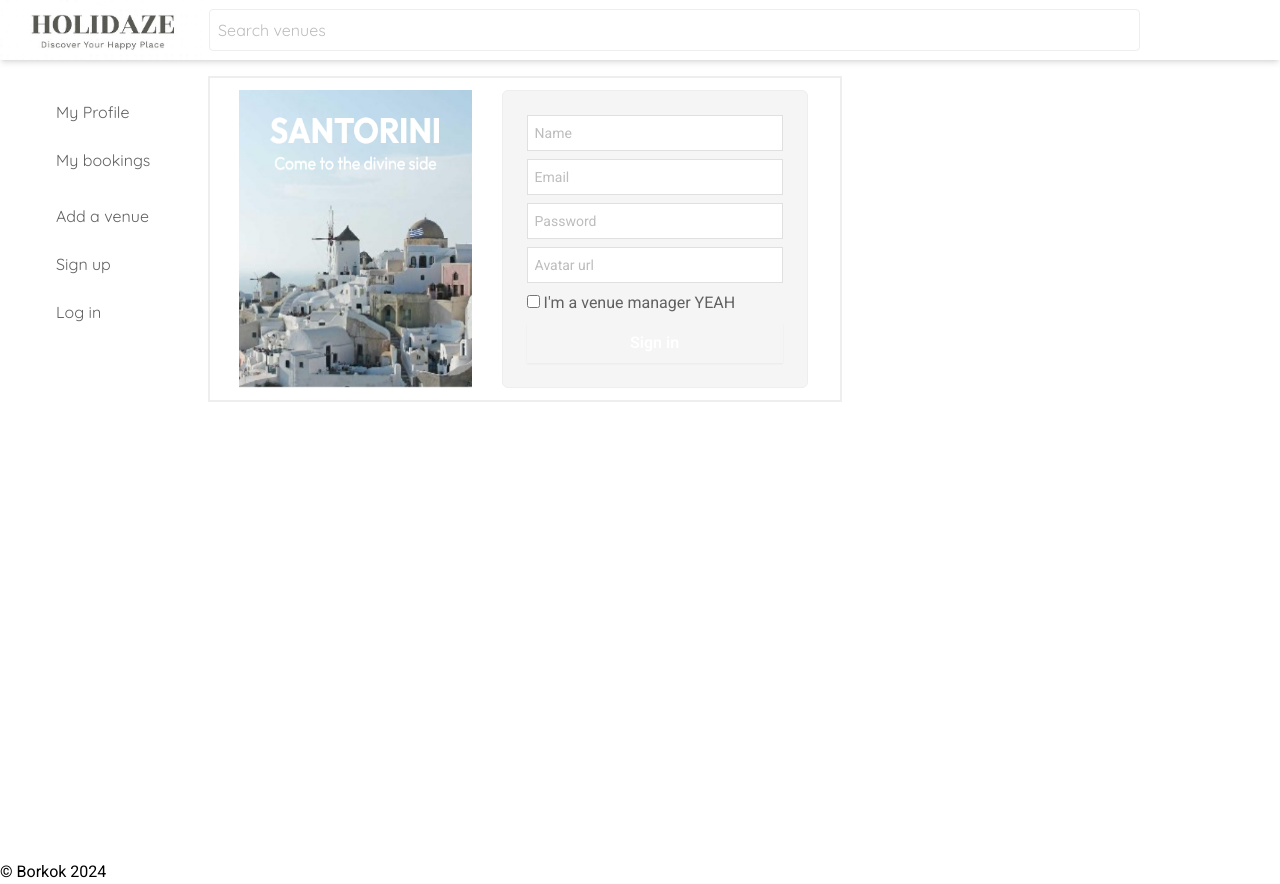
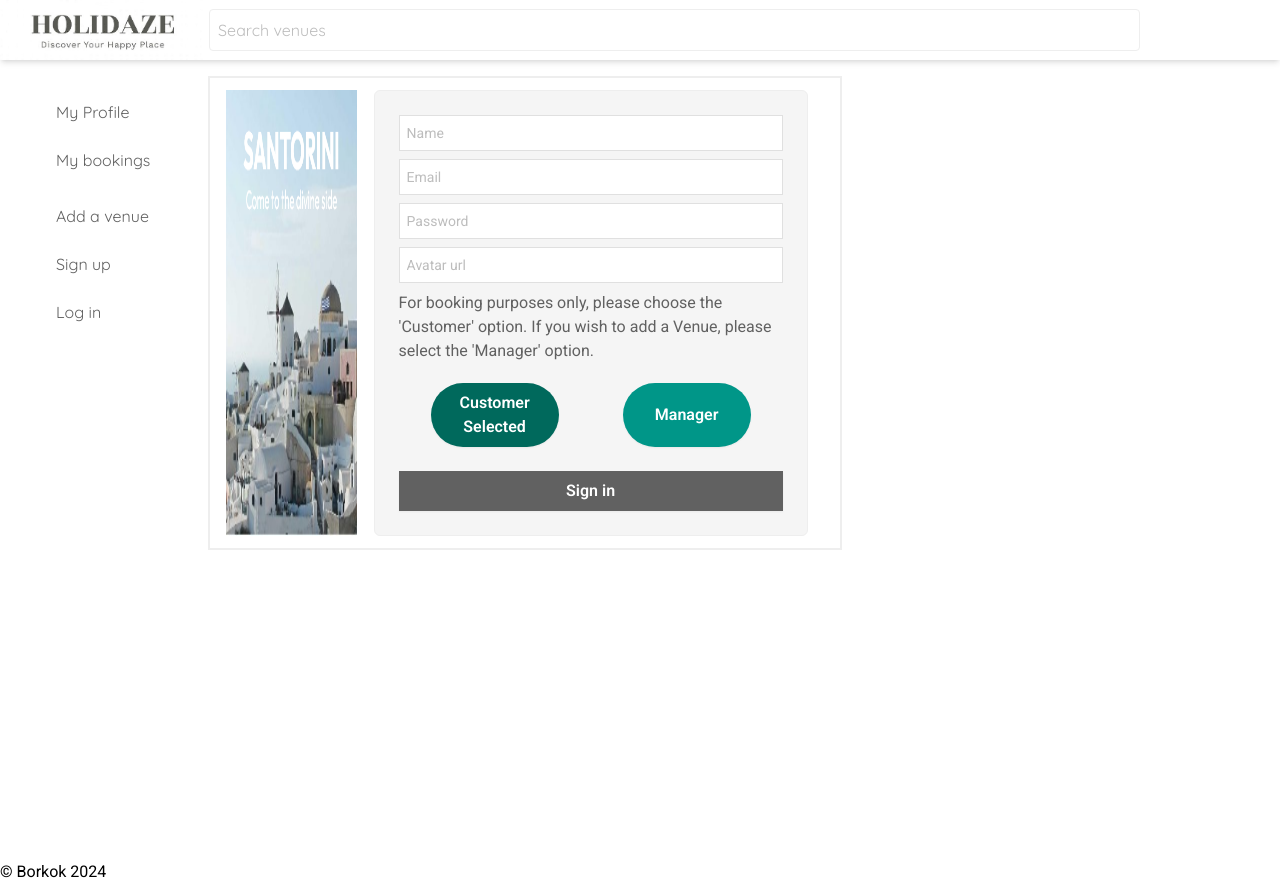
Before and after one commit to borikokeny/Holidaze-Project-Exam-2, a React (Vite) app: page /auth/Register in a window 1280 px wide. Built offline with nearby package versions, Linux system fonts and the light colour scheme.

Commit message:
Adds customer and manager button to sign in form

```diff
--- a/src/pages/auth/Register.jsx
+++ b/src/pages/auth/Register.jsx
@@ -5,6 +5,7 @@ import { register } from "../../api/auth/register";
 import Santorini from "../../images/Santorini.png";
 
 function RegisterForm() {
+  const [customerAccount, setCustomerAccount] = useState(true);
   const [formData, setFormData] = useState({
     name: "",
     email: "",
@@ -91,18 +92,51 @@ function RegisterForm() {
             placeholder="Avatar url"
             className="ps-2 block w-full rounded-none mb-2 border-0 py-1.5 text-gray-900 ring-1 ring-inset ring-gray-300 placeholder:text-gray-400 focus:ring-2 focus:ring-inset focus:shadow-xl sm:text-sm sm:leading-6"
           />
-          <input
-            type="checkbox"
-            checked={formData.venueManager}
-            onChange={(e) =>
-              setFormData({ ...formData, venueManager: e.target.checked })
-            }
-          />
-          <label className="text-gray-700"> I'm a venue manager YEAH</label>
+          <p className="text-gray-700 text-wrap w-96">
+            For booking purposes only, please choose the 'Customer' option. If
+            you wish to add a Venue, please select the 'Manager' option.
+          </p>
+          <div className="flex justify-around mt-3">
+            <button
+              type="button"
+              onClick={() => {
+                setCustomerAccount(true);
+                setFormData((prev) => ({
+                  ...prev,
+                  venueManager: false,
+                }));
+              }}
+              className={`w-32 mt-2 rounded-full px-3 py-2 text-base font-semibold shadow-sm focus-visible:outline focus-visible:outline-2 focus-visible:outline-offset-2 ${
+                customerAccount
+                  ? "bg-teal-800 text-white"
+                  : "bg-teal-500 text-white hover:bg-teal-800"
+              }`}
+            >
+              {customerAccount ? "Customer Selected" : "Customer"}
+            </button>
+            <button
+              type="button"
+              onClick={() => {
+                setCustomerAccount(false);
+                setFormData((prev) => ({
+                  ...prev,
+                  venueManager: true,
+                }));
+              }}
+              className={`w-32 mt-2 rounded-full px-3 py-2 text-base font-semibold shadow-sm focus-visible:outline focus-visible:outline-2 focus-visible:outline-offset-2 ${
+                formData.venueManager
+                  ? "bg-teal-800 text-white"
+                  : "bg-teal-500 text-white hover:bg-teal-800"
+              }`}
+            >
+              {formData.venueManager ? "Manager Selected" : "Manager"}
+            </button>
+          </div>
+
           <div>
             <button
               type="submit"
-              className="w-64 mt-2 rounded-none bg-sky-500 px-3 py-2 text-base font-semibold text-white shadow-sm hover:bg-indigo-500 focus-visible:outline focus-visible:outline-2 focus-visible:outline-offset-2 focus-visible:outline-indigo-60"
+              className="w-full mt-6 rounded-none bg-gray-700 px-3 py-2 text-base font-semibold text-white shadow-sm hover:bg-teal-800 focus-visible:outline focus-visible:outline-2 focus-visible:outline-offset-2 focus-visible:outline-indigo-60"
             >
               Sign in
             </button>
```
